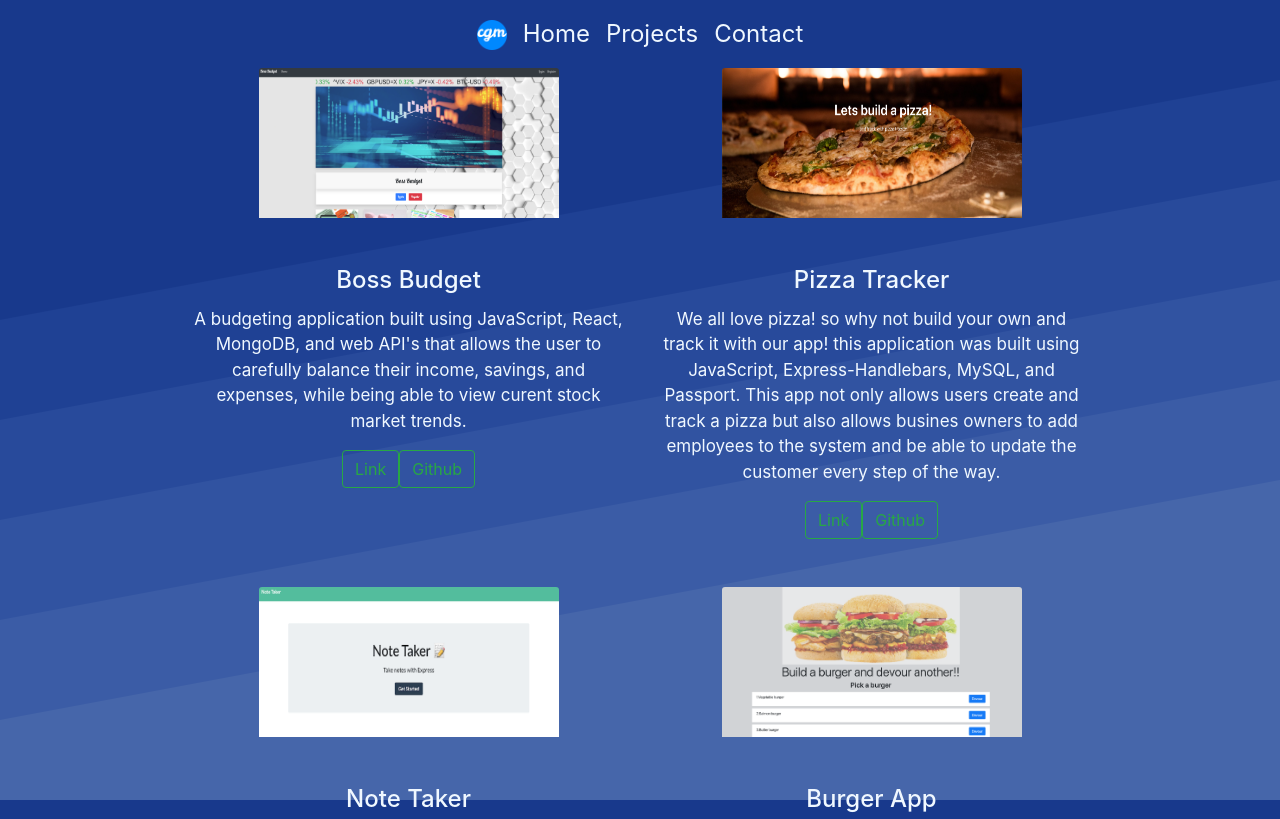
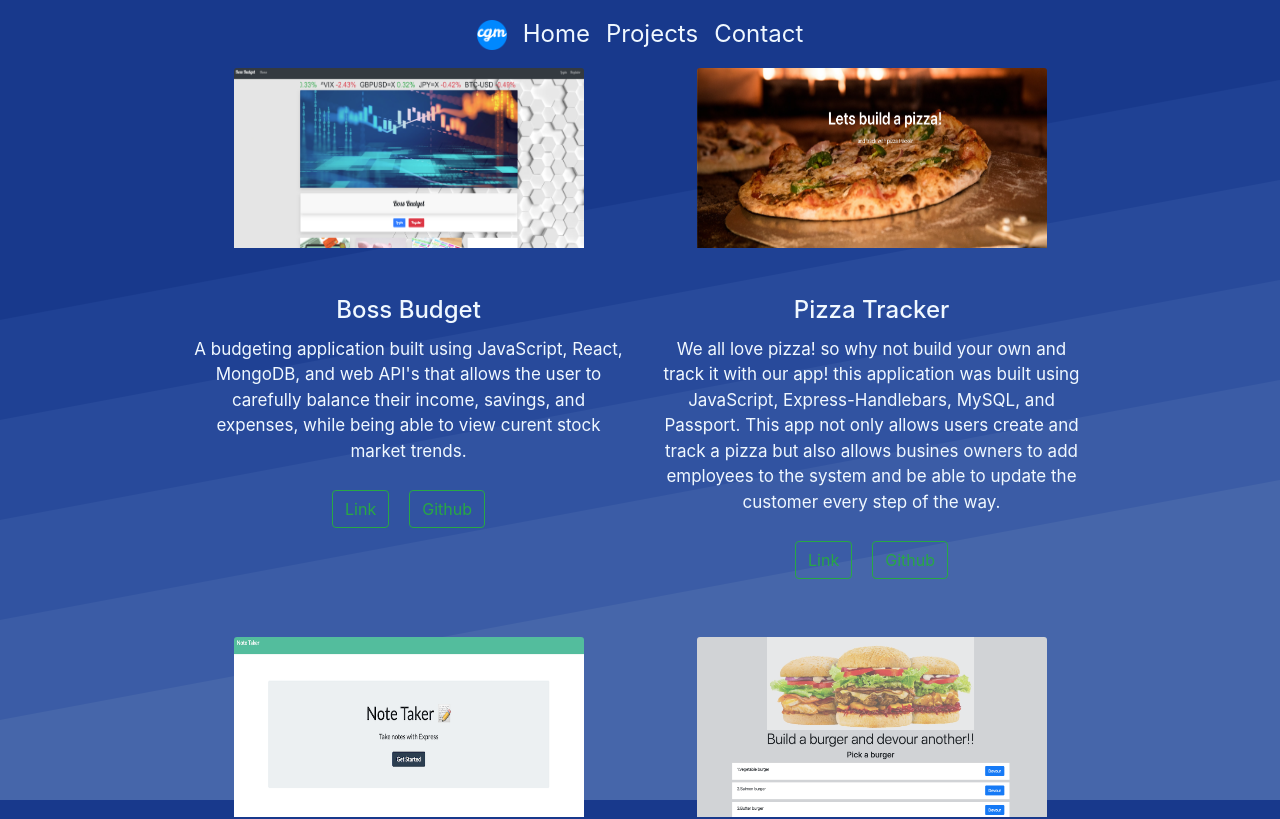
Before and after one commit to cag-martinez/Portfolio, a React (Create React App) app: page /Projects in a window 1280 px wide. Shown: the top 819 px of the page. Built offline with nearby package versions, Linux system fonts and the light colour scheme; a web font is replaced by a local one.

Commit message:
fixed margins

```diff
--- a/src/components/Card/index.js
+++ b/src/components/Card/index.js
@@ -6,15 +6,15 @@ const Card = (props) => {
     <div>
       <div className="project-card text-center">
         <div className="overflow">
-          <img src={props.imgsrc} style={{width:"300px", height:"150px"}} alt="altName" className="card-img-top" />
+          <img src={props.imgsrc} style={{width:"350px", height:"180px"}} alt="altName" className="card-img-top" />
         </div>
         <div className="card-body">
           <h4 className="card-title"> {props.title}</h4>
           <p className="card-text">{props.description}</p>
-          <a href={props.deploy} className="btn btn-outline-success">
+          <a href={props.deploy} style={{margin:"10px"}} className="btn btn-outline-success">
             Link
           </a>
-          <a href={props.github} className="btn btn-outline-success">
+          <a href={props.github} style={{margin:"10px"}}  className="btn btn-outline-success">
             Github
           </a>
         </div>
--- a/src/pages/contact.css
+++ b/src/pages/contact.css
@@ -2,7 +2,7 @@
     width: 650px;
     margin: auto;
     margin-top: 100px;
-    padding-bottom: 600px;
+    padding-bottom: 100px;
     inline-size: inherit;
 }
 .form-email {
```
